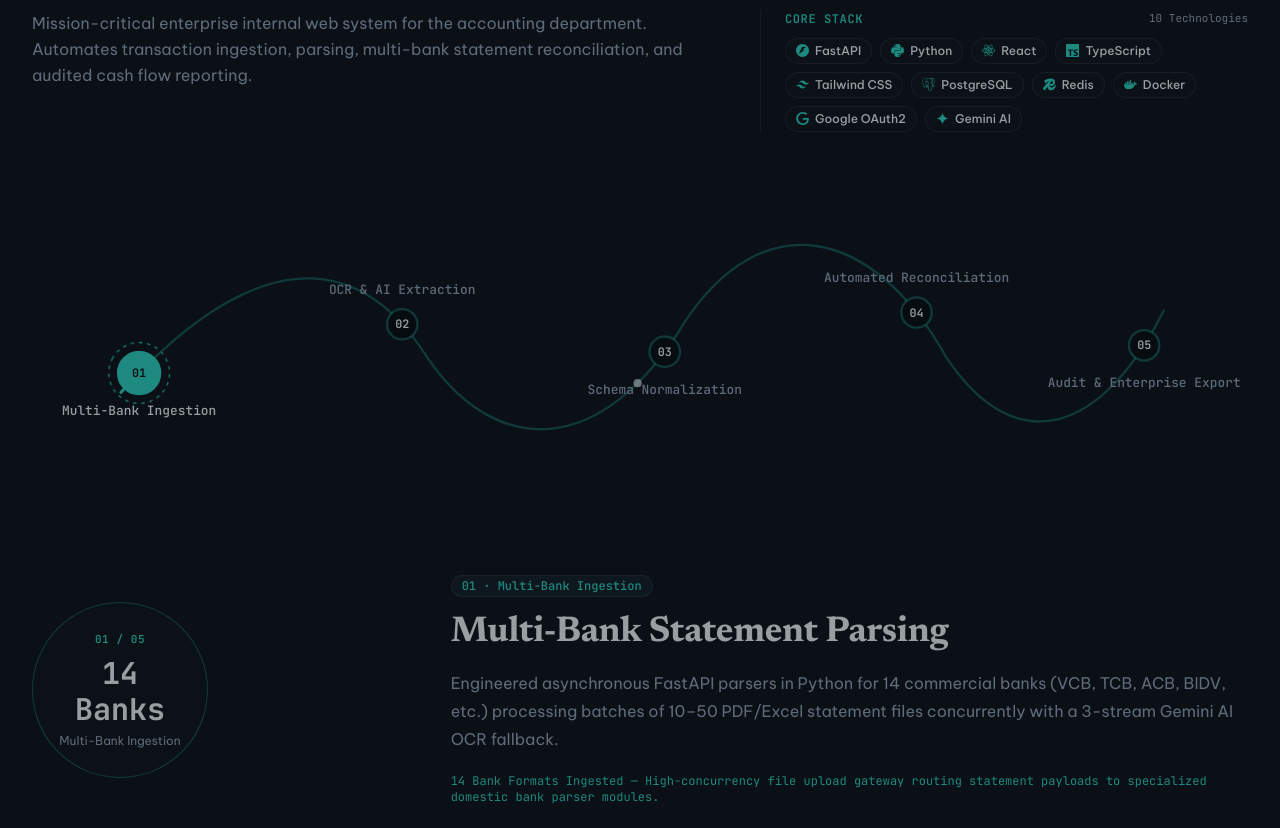
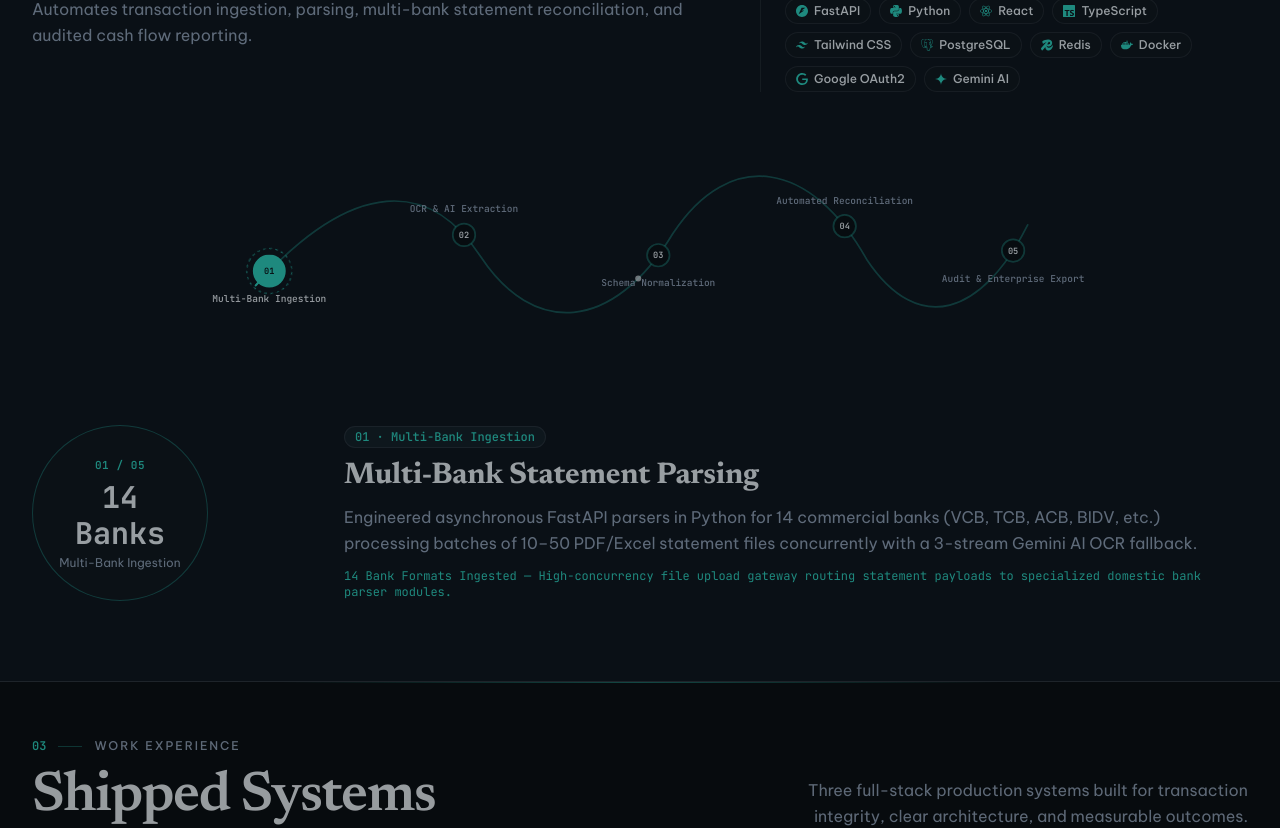
Before and after one commit to soodthin/dev-portfolio, a Next.js app: page / in a window 1280 px wide. Shown: the part 1293-2121 px from the top of the page. Built offline with nearby package versions, Linux system fonts and the light colour scheme.

Commit message:
style(experience): balance scale of river, typography and stage metric circle to prevent text cutoff

```diff
--- a/components/sections/WorkHistorySection.tsx
+++ b/components/sections/WorkHistorySection.tsx
@@ -79,15 +79,15 @@ export function WorkHistorySection() {
   return (
     <section
       id="experience"
-      className="relative bg-[var(--bg-alt)] chapter-divider-sheen py-20 md:py-28 border-b border-[var(--hairline)] overflow-x-clip"
+      className="scroll-mt-16 sm:scroll-mt-20 relative bg-[var(--bg-alt)] chapter-divider-sheen py-14 sm:py-16 md:py-20 border-b border-[var(--hairline)] overflow-x-clip"
     >
       <ScrollDepthWrapper
         stickySafe
         sectionId="experience"
-        className="max-w-7xl mx-auto px-4 sm:px-6 lg:px-8 space-y-12"
+        className="max-w-7xl mx-auto px-4 sm:px-6 lg:px-8 space-y-8 sm:space-y-10"
       >
-        <div className="space-y-6">
-          <div className="space-y-2.5">
+        <div className="space-y-5">
+          <div className="space-y-2">
             <div className="flex flex-wrap items-center gap-2">
               <span className="font-mono text-xs text-[var(--accent)] tabular-nums">
                 02 · {t.experience.eyebrow} · {experience.period}
@@ -145,7 +145,7 @@ export function WorkHistorySection() {
                       key={tech}
                       className="inline-flex items-center gap-1.5 px-2.5 py-1 rounded-full text-xs font-medium border border-[var(--hairline)] bg-[var(--surface-1)] text-[var(--text)] transition-colors hover:border-[var(--accent)] hover:bg-[var(--surface-2)]"
                     >
-                      <TechIcon name={tech} size={13} className="text-[var(--accent)]" />
+                      <TechIcon name={tech} size={12} className="text-[var(--accent)]" />
                       <span>{tech}</span>
                     </span>
                   ))}
@@ -155,8 +155,8 @@ export function WorkHistorySection() {
           </div>
         </div>
 
-        <div className="relative w-full overflow-x-auto py-4 -mx-4 px-4 sm:mx-0 sm:px-0 scrollbar-none">
-          <svg viewBox="0 0 1040 270" className="w-full min-w-[760px] h-auto overflow-visible select-none">
+        <div className="relative w-full overflow-x-auto py-2 -mx-4 px-4 sm:mx-0 sm:px-0 scrollbar-none flex justify-center">
+          <svg viewBox="0 0 1040 270" className="w-full max-w-[900px] h-auto overflow-visible select-none">
             <path
               ref={curveRef}
               d={RIVER_PATH}
@@ -228,33 +228,33 @@ export function WorkHistorySection() {
           </svg>
         </div>
 
-        <div className="grid grid-cols-1 lg:grid-cols-12 gap-8 lg:gap-10 items-center">
-          <div className="lg:col-span-4 flex items-center justify-center lg:justify-start">
-            <div className="w-44 h-44 rounded-full bg-[var(--surface-1)] border border-[var(--hairline-strong)] shadow-[var(--surface-shadow)] flex flex-col items-center justify-center text-center p-4 transition-all duration-300">
+        <div className="grid grid-cols-1 lg:grid-cols-12 gap-6 lg:gap-8 items-center pt-1">
+          <div className="lg:col-span-3 flex items-center justify-center lg:justify-start">
+            <div className="w-40 h-40 sm:w-44 sm:h-44 rounded-full bg-[var(--surface-1)] border border-[var(--hairline-strong)] shadow-[var(--surface-shadow)] flex flex-col items-center justify-center text-center p-4 transition-all duration-300 shrink-0">
               <span className="font-mono text-[11px] text-[var(--accent)] font-semibold tracking-wider">
                 {cur.step} / 0{stages.length}
               </span>
-              <span className="font-mono text-3xl font-bold text-[var(--text)] mt-1.5 tabular-nums">
+              <span className="font-mono text-2xl sm:text-3xl font-bold text-[var(--text)] mt-1 tabular-nums">
                 {cur.metric}
               </span>
-              <span className="text-xs text-[var(--text-muted)] mt-1.5 max-w-[130px] line-clamp-2">
+              <span className="text-xs text-[var(--text-muted)] mt-1 max-w-[130px] text-center leading-tight">
                 {cur.name}
               </span>
             </div>
           </div>
-          <div className="lg:col-span-8 space-y-4">
-            <div className="flex items-center gap-3">
+          <div className="lg:col-span-9 space-y-2.5">
+            <div className="flex items-center gap-2">
               <span className="px-2.5 py-0.5 rounded-full text-xs font-mono font-medium text-[var(--accent)] bg-[var(--surface-2)] border border-[var(--hairline)]">
                 {cur.step} · {cur.name}
               </span>
             </div>
-            <h3 className="font-serif text-2xl sm:text-3xl lg:text-4xl font-bold text-[var(--text)] tracking-[-0.01em]">
+            <h3 className="font-serif text-2xl sm:text-3xl font-bold text-[var(--text)] tracking-[-0.01em]">
               {title}
             </h3>
-            <p className="text-sm sm:text-base text-[var(--text-muted)] leading-[1.75]">
+            <p className="text-sm sm:text-base text-[var(--text-muted)] leading-relaxed">
               {body}
             </p>
-            <p className="font-mono text-xs text-[var(--accent)] pt-1">
+            <p className="font-mono text-xs text-[var(--accent)] pt-0.5">
               {cur.title} — {cur.detail}
             </p>
           </div>
```
